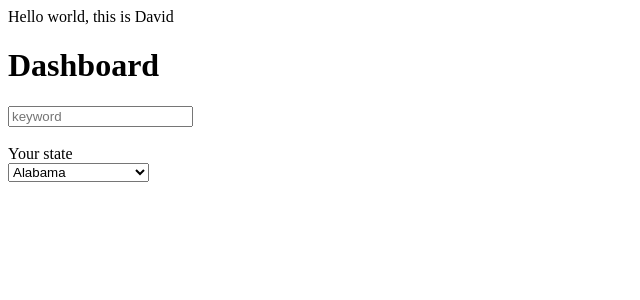
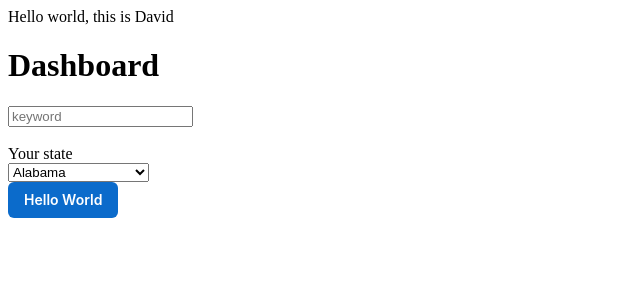
Before and after one commit to EZsunshine/job-search-application, a React (Create React App) app: page / in a window 1280 px wide. Shown: the top 300 px of the page, without its empty margins (0-640 px from the left). Built offline with nearby package versions, Linux system fonts and the light colour scheme.

Commit message:
added mui template

```diff
--- a/package.json
+++ b/package.json
@@ -3,6 +3,9 @@
   "version": "0.1.0",
   "private": true,
   "dependencies": {
+    "@emotion/react": "^11.10.5",
+    "@emotion/styled": "^11.10.5",
+    "@mui/joy": "^5.0.0-alpha.62",
     "@testing-library/jest-dom": "^5.16.5",
     "@testing-library/react": "^13.4.0",
     "@testing-library/user-event": "^13.5.0",
--- a/src/App.js
+++ b/src/App.js
@@ -1,4 +1,5 @@
 import Dashboard from "./Dashboard/dashboard";
+import MyApp from "./Dashboard/myApp";
 
 function App() {
   return (
@@ -7,6 +8,7 @@ function App() {
       Hello world, this is David
     </div>
     <Dashboard />
+  <MyApp />
     </>
   );
 }
--- /dev/null
+++ b/src/Dashboard/myApp.js
@@ -0,0 +1,11 @@
+import * as React from 'react';
+import { CssVarsProvider } from '@mui/joy/styles';
+import Button from '@mui/joy/Button';
+
+export default function MyApp() {
+  return (
+    <CssVarsProvider>
+      <Button variant="solid">Hello World</Button>
+    </CssVarsProvider>
+  );
+}
```
Also changed, not shown: 1 other file (tests, documents, lock files or other folders).
